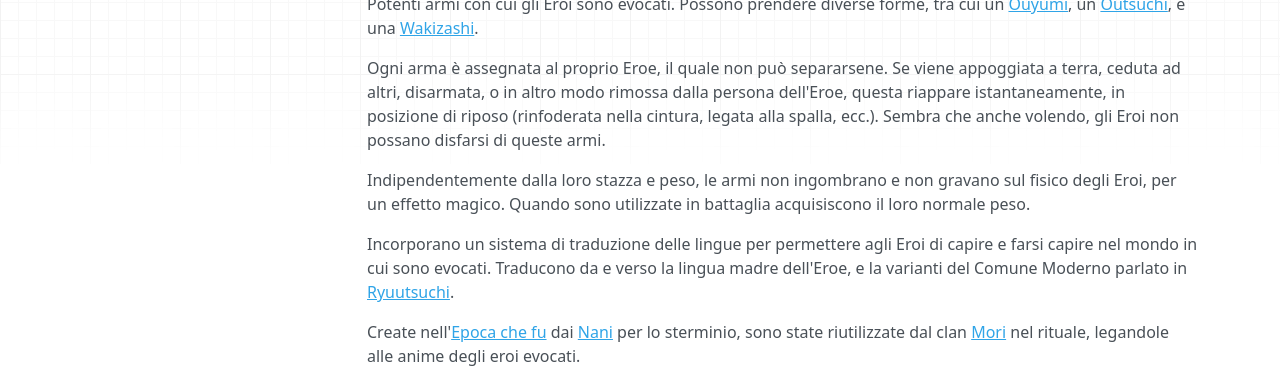
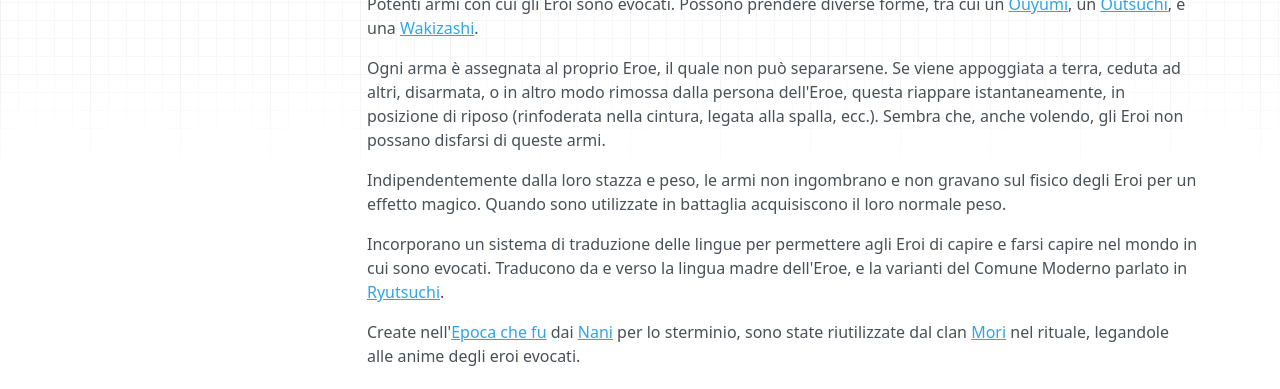
Before and after one commit to LeaX-XIV/ryuutsuchi-note, an MkDocs documentation site: the page built from Note/Armi Divine.md, in a window 1280 px wide. Shown: the part 142-531 px from the top of the page. Built offline with MkDocs 1.6.1, drawn with Linux system fonts in a browser that asks for light colours; nearby versions of some CDN libraries.

Commit message:
Update Armi Divine.md

```diff
--- a/Note/Armi Divine.md
+++ b/Note/Armi Divine.md
@@ -6,10 +6,10 @@ tags:
 
 Potenti armi con cui gli Eroi sono evocati. Possono prendere diverse forme, tra cui un [Ouyumi](Izumi.md#ouyumi), un [Outsuchi](Riro.md#outsuchi), e una [Wakizashi](Hecate.md#wakizashi).
 
-Ogni arma è assegnata al proprio Eroe, il quale non può separarsene. Se viene appoggiata a terra, ceduta ad altri, disarmata, o in altro modo rimossa dalla persona dell'Eroe, questa riappare istantaneamente, in posizione di riposo (rinfoderata nella cintura, legata alla spalla, ecc.). Sembra che anche volendo, gli Eroi non possano disfarsi di queste armi.
+Ogni arma è assegnata al proprio Eroe, il quale non può separarsene. Se viene appoggiata a terra, ceduta ad altri, disarmata, o in altro modo rimossa dalla persona dell'Eroe, questa riappare istantaneamente, in posizione di riposo (rinfoderata nella cintura, legata alla spalla, ecc.). Sembra che, anche volendo, gli Eroi non possano disfarsi di queste armi.
 
-Indipendentemente dalla loro stazza e peso, le armi non ingombrano e non gravano sul fisico degli Eroi, per un effetto magico. Quando sono utilizzate in battaglia acquisiscono il loro normale peso.
+Indipendentemente dalla loro stazza e peso, le armi non ingombrano e non gravano sul fisico degli Eroi per un effetto magico. Quando sono utilizzate in battaglia acquisiscono il loro normale peso.
 
-Incorporano un sistema di traduzione delle lingue per permettere agli Eroi di capire e farsi capire nel mondo in cui sono evocati. Traducono da e verso la lingua madre dell'Eroe, e la varianti del Comune Moderno parlato in [Ryuutsuchi](Ryuutsuchi.md).
+Incorporano un sistema di traduzione delle lingue per permettere agli Eroi di capire e farsi capire nel mondo in cui sono evocati. Traducono da e verso la lingua madre dell'Eroe, e la varianti del Comune Moderno parlato in [Ryutsuchi](Ryutsuchi.md).
 
 Create nell'[Epoca che fu](Epoca%20che%20fu.md) dai [Nani](Nani.md) per lo sterminio, sono state riutilizzate dal clan [Mori](Mori.md) nel rituale, legandole alle anime degli eroi evocati.
```
